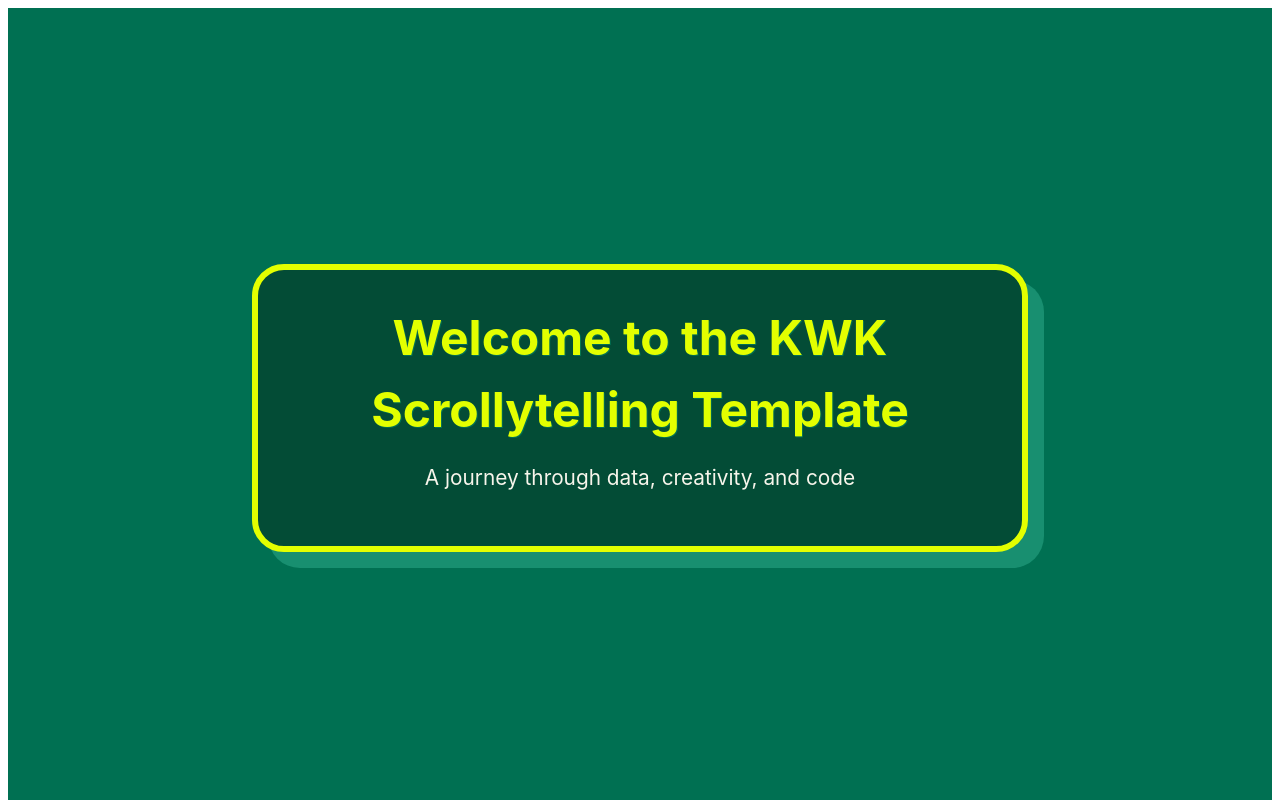
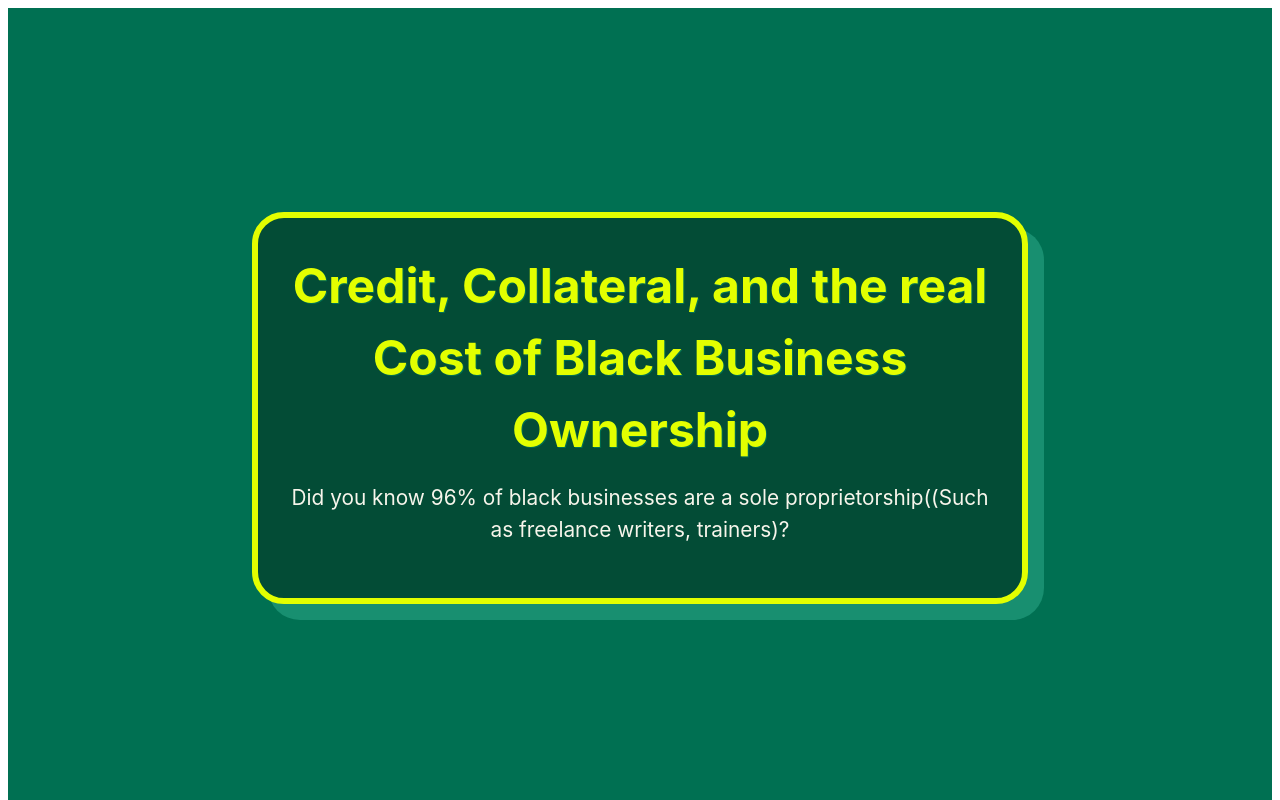
Before and after one commit to Shubhikapradeep/bwdc-proj, a Svelte app: page / in a window 1280 px wide. Shown: the top 800 px of the page. Built offline with nearby package versions, Linux system fonts and the light colour scheme.

Commit message:
Title, Subtitle

```diff
--- a/index.html
+++ b/index.html
@@ -4,7 +4,7 @@
     <meta charset="UTF-8" />
     <link rel="icon" type="image/svg+xml" href="/duck.png" />
     <meta name="viewport" content="width=device-width, initial-scale=1.0" />
-    <title>KWK Scrollytelling Template</title>
+    <title>Credit, Collateral, and the  real Cost of Black Business Ownership</title>
   </head>
   <body>
     <div id="app"></div>
--- a/package.json
+++ b/package.json
@@ -1,9 +1,9 @@
 {
-  "name": "kwk-scrollytelling-template",
+  "name": "bwdc-proj",
   "private": true,
   "version": "0.0.0",
   "type": "module",
-  "homepage": "https://jasminesamra.github.io/kwk-scrollytelling-template",
+  "homepage": "https://Shubhikapradeep.github.io/bwdc-proj",
   "scripts": {
     "dev": "vite",
     "build": "vite build",
--- a/src/sections/TitleSection.svelte
+++ b/src/sections/TitleSection.svelte
@@ -1,8 +1,6 @@
 <script>
     import TitleCard from "../lib/TitleCard.svelte";
-
-    const title = "Welcome to the KWK Scrollytelling Template";
-    const subtitle = "A journey through data, creativity, and code";
+    const title = " Credit, Collateral, and the  real Cost of Black Business Ownership";
+    const subtitle = "Did you know 96% of black businesses are a sole proprietorship((Such as freelance writers, trainers)?";
 </script>
-
 <TitleCard {title} {subtitle} />
--- a/vite.config.js
+++ b/vite.config.js
@@ -4,5 +4,5 @@ import { svelte } from '@sveltejs/vite-plugin-svelte'
 // https://vite.dev/config/
 export default defineConfig({
   plugins: [svelte()],
-  base: '/kwk-scrollytelling-template/'
+  base: '/bwdc-proj/'
 })
```
